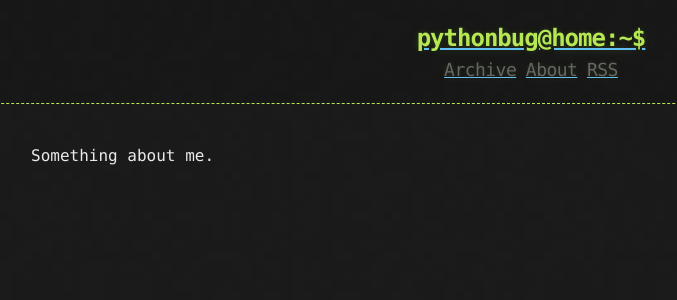
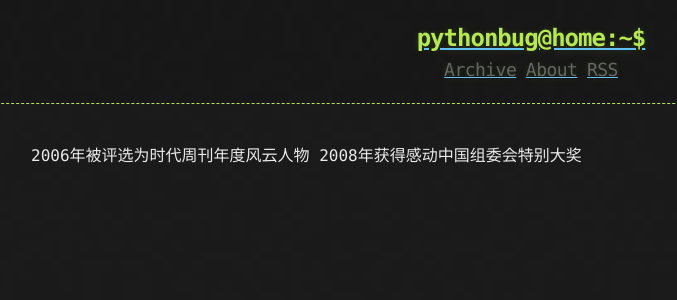
Before and after one commit to pythonbug/pythonbug.github.io, a Jekyll site: the page built from about.md, in a window 1280 px wide. Shown: the top 300 px of the page, without its empty margins (109-786 px from the left). Built offline with Jekyll 4.4.1, drawn with Linux system fonts in a browser that asks for light colours.

Commit message:
add about.md

```diff
--- a/about.md
+++ b/about.md
@@ -3,4 +3,5 @@ layout: page
 title: About
 ---
 
-Something about me.
+2006年被评选为时代周刊年度风云人物
+2008年获得感动中国组委会特别大奖
```
